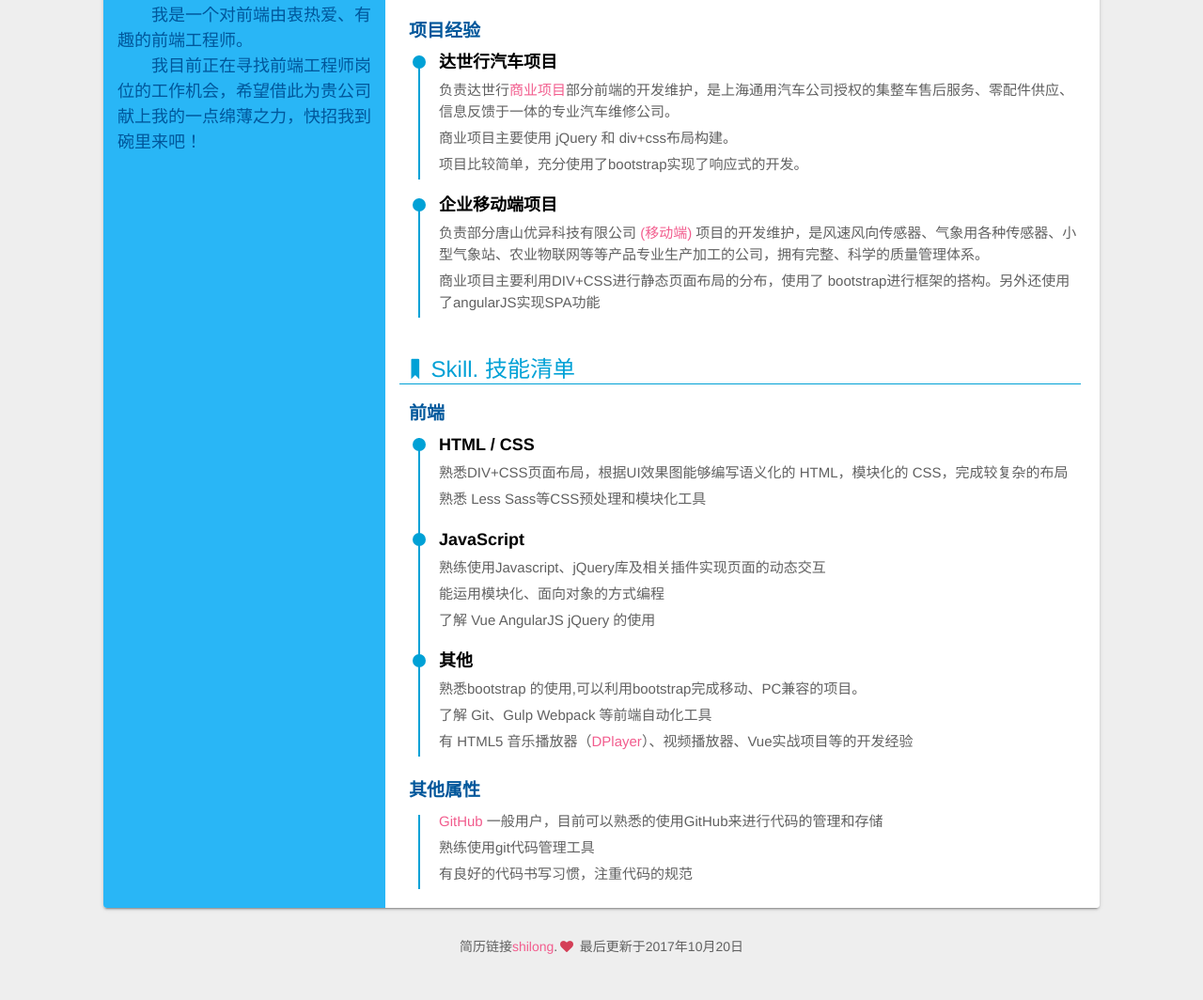
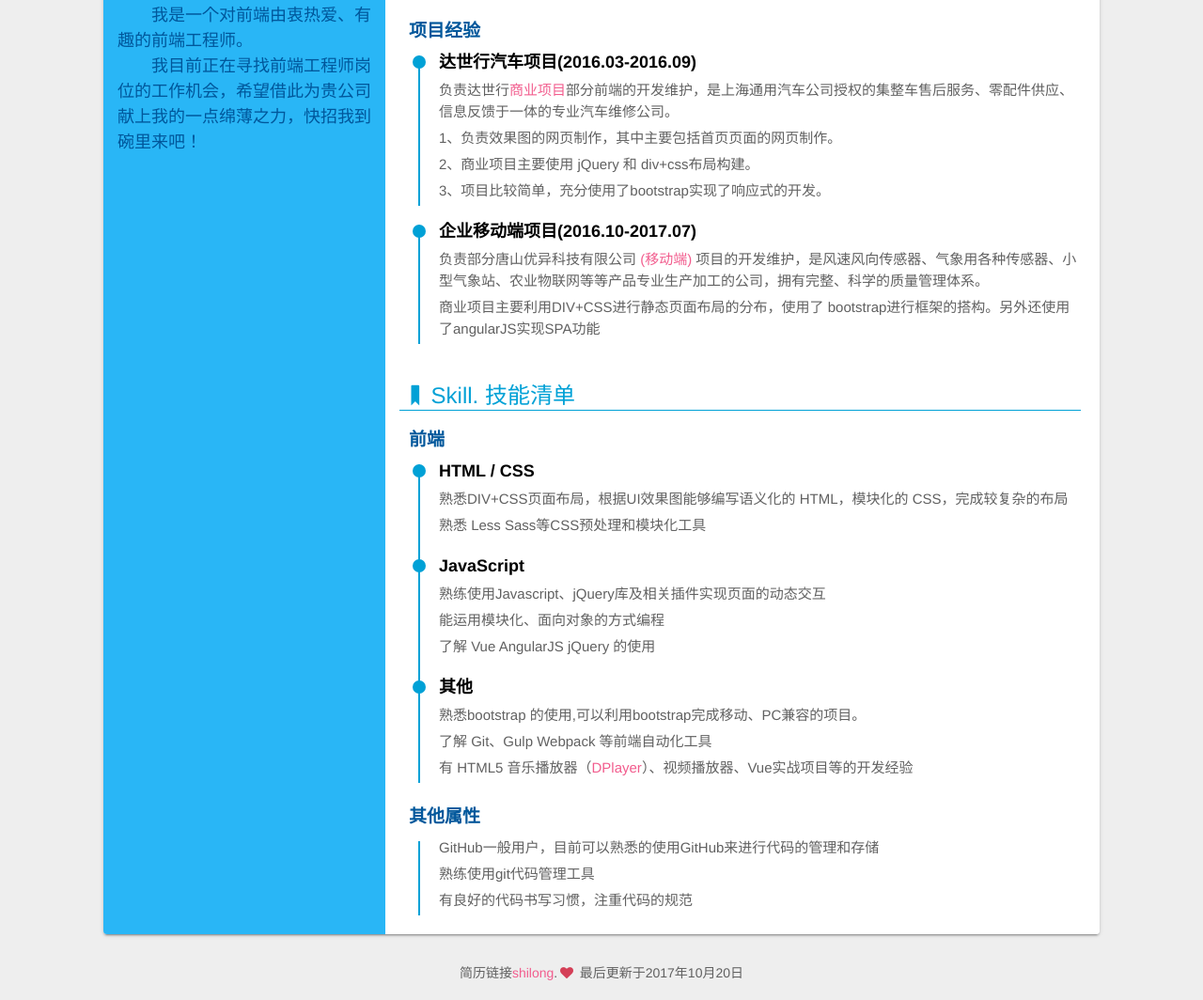
Before and after one commit to shilong0424/myCV, a website: page index.html in a window 1280 px wide. Shown: the part 613-1677 px from the top of the page at 94% size. Before the commit the page ends 1649 px from the top, so only its background shows below. Drawn offline with Linux system fonts and the light colour scheme; some packages are replaced by stand-ins of ours; a script that the page names is missing.

Commit message:
修改修改

```diff
--- a/index.html
+++ b/index.html
@@ -53,7 +53,7 @@
                         <li>
                             <div class="circle"></div>
                             <h4>公司名称：北京达佳互联网信息技术有限公司</h4>
-                            <h5>工作时间：</h5> 2016/05---2017/10
+                            <h5>工作时间：</h5> 2015/12---2017/10
                             <h5>工作岗位：</h5><span>前端开发工程师</span>
                             <h5>工作描述：</h5>
                             <p>
@@ -70,10 +70,11 @@
                     <ul class="exp">
                         <li>
                             <div class="circle"></div>
-                            <h4>达世行汽车项目</h4>
+                            <h4>达世行汽车项目(2016.03-2016.09)</h4>
                             <p>负责达世行<a href="http://buick.dshauto.com.cn/" target="_blank">商业项目</a>部分前端的开发维护，是上海通用汽车公司授权的集整车售后服务、零配件供应、信息反馈于一体的专业汽车维修公司。</p>
-                            <p>商业项目主要使用 jQuery 和 div+css布局构建。</p>
-                            <p>项目比较简单，充分使用了bootstrap实现了响应式的开发。</p>
+                            <p>1、负责效果图的网页制作，其中主要包括首页页面的网页制作。</p>
+                            <p>2、商业项目主要使用 jQuery 和 div+css布局构建。</p>
+                            <p>3、项目比较简单，充分使用了bootstrap实现了响应式的开发。</p>
                         </li>
 
 
@@ -82,7 +83,7 @@
                     <ul class="exp">
                         <li>
                             <div class="circle"></div>
-                            <h4>企业移动端项目</h4>
+                            <h4>企业移动端项目(2016.10-2017.07)</h4>
                             <p>负责部分唐山优异科技有限公司<a href="http://www.tsyoyi.net/page1000019" target="_blank">&nbsp;(移动端)&nbsp;</a>项目的开发维护，是风速风向传感器、气象用各种传感器、小型气象站、农业物联网等等产品专业生产加工的公司，拥有完整、科学的质量管理体系。</p>
                             <p>商业项目主要利用DIV+CSS进行静态页面布局的分布，使用了 bootstrap进行框架的搭构。另外还使用了angularJS实现SPA功能</p>
                         </li>
@@ -116,7 +117,7 @@
                     <h3>其他属性</h3>
                     <ul class="exp">
                         <li>
-                            <p><a href="https://github.com/shilong0424" target="_blank">GitHub</a> 一般用户，目前可以熟悉的使用GitHub来进行代码的管理和存储</p>
+                            <p>GitHub一般用户，目前可以熟悉的使用GitHub来进行代码的管理和存储</p>
                             <p>熟练使用git代码管理工具</p>
                             <p>有良好的代码书写习惯，注重代码的规范</p>
                             <p></p>
```
